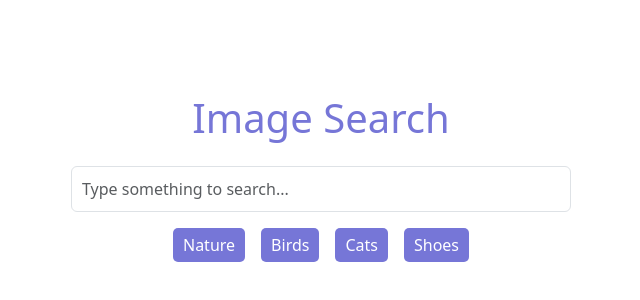
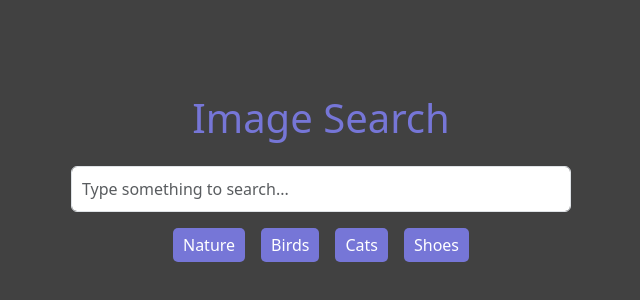
Before and after one commit to palkrashish/unsplash-image-search, a React (Vite) app: page / in a window 1280 px wide. Shown: the part 142-442 px from the top of the page, without its empty margins (319-959 px from the left). Built offline with nearby package versions, Linux system fonts and the light colour scheme.

Commit message:
feat:- adding css dark mode

```diff
--- a/src/index.css
+++ b/src/index.css
@@ -0,0 +1,3 @@
+body {
+    background-color: #414141;
+}
```
